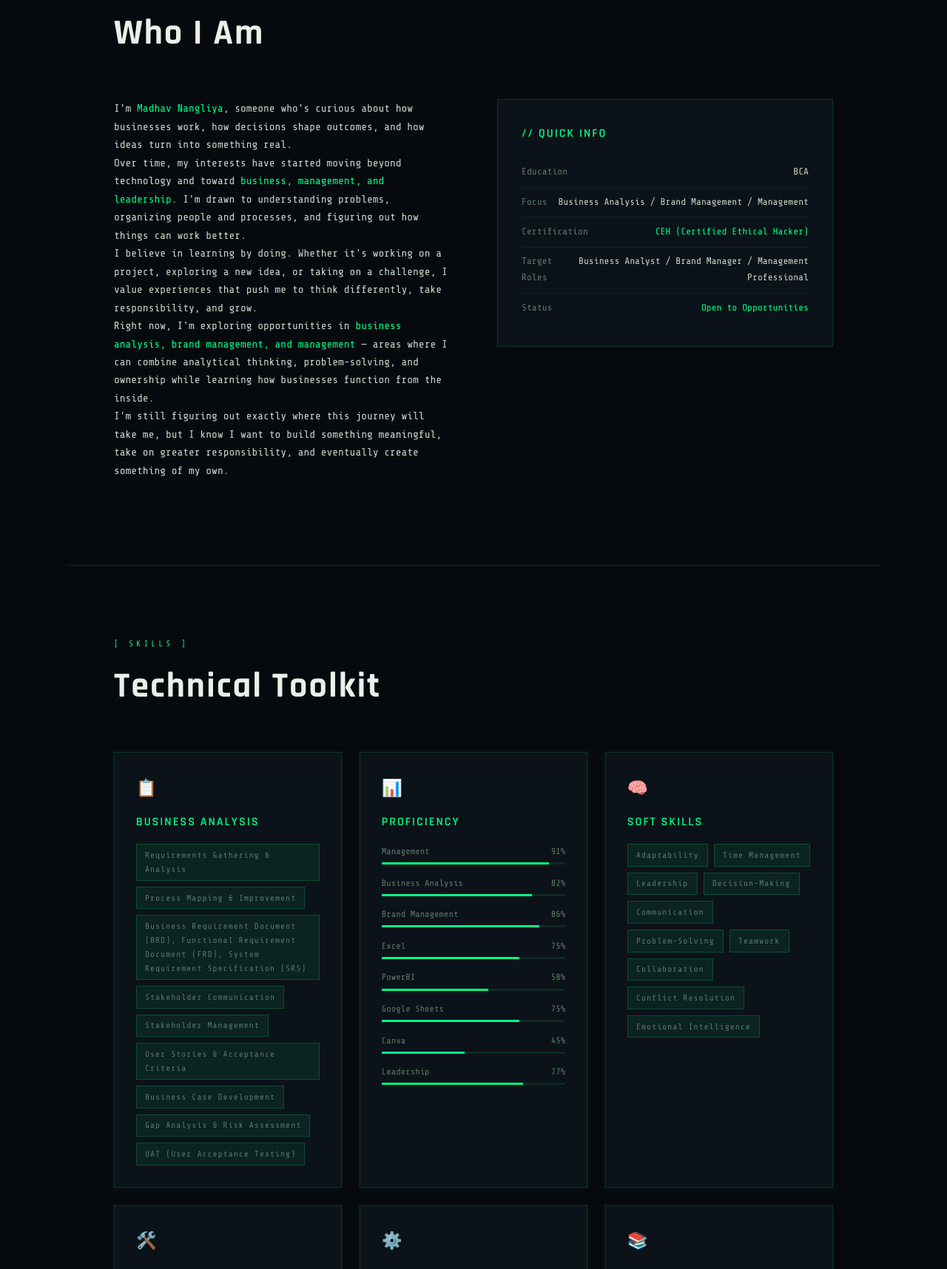
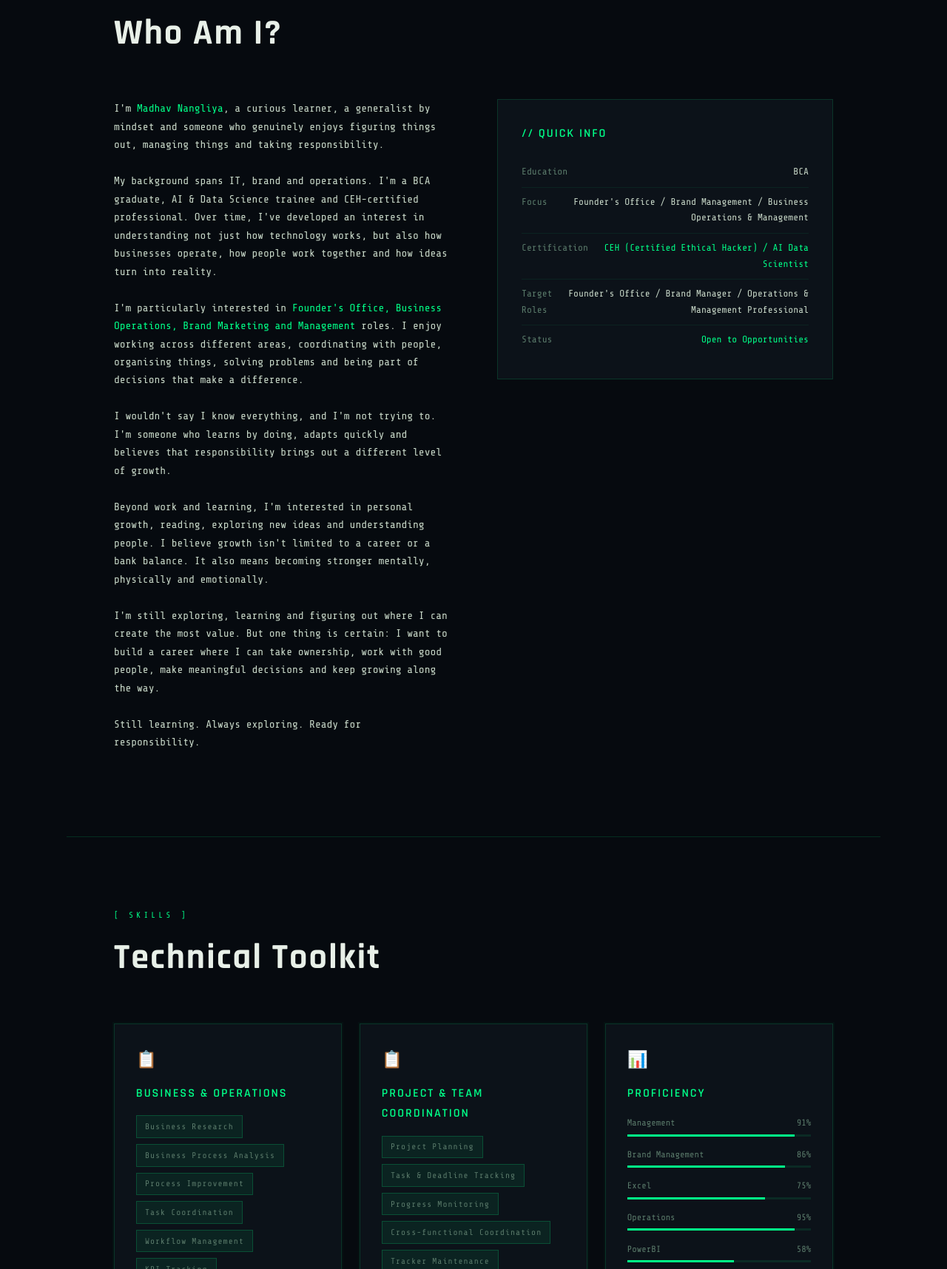
Before and after one commit to madhav-nangliya/madhav-nangliya.github.io, a plain HTML site: page index.html in a window 1280 px wide. Shown: the part 1084-2800 px from the top of the page at 74% size. Drawn offline with nearby package versions, Linux system fonts and the light colour scheme.

Commit message:
removed business analyst as carreer objective and changed to founder's office, business operations and management. Also changed the section title from "Who I Am" to "Who Am I?"

```diff
--- a/index.html
+++ b/index.html
@@ -621,14 +621,14 @@
   <!-- HERO -->
   <div class="hero">
     <div class="hero-inner">
-      <div class="hero-tag">Business Analysis &amp; Management &amp; Brand Management</div>
+      <div class="hero-tag"> Management &amp; Brand Management &amp; Marketing &amp; Business Operations </div>
       <h1>Hi, I'm <span class="accent">Madhav Nangliya</span></h1>
-      <div class="hero-subtitle">Business Analyst &nbsp;/&nbsp; Brand Manager &nbsp;/&nbsp; Management Professional</div>
+      <div class="hero-subtitle">Founder's Office &nbsp;/&nbsp; Brand Manager &nbsp;/&nbsp; Operations & Management Professional</div>
       <div class="hero-desc">
        I'm an aspiring business professional with a growing interest in business, management, and solving real-world problems.
        I'm interested in understanding how businesses operate, how decisions are made, and how people and processes come together to achieve meaningful outcomes.
        My approach is rooted in analytical thinking, organization, and taking ownership. I enjoy working through problems, understanding how things work, and finding practical ways to improve them.
-       I'm exploring opportunities in business analysis, brand management, and management where I can strengthen my decision-making, communication, and leadership skills while contributing to real business outcomes.
+       I'm exploring opportunities in founder's office, brand management, and operations where I can strengthen my decision-making, communication, and leadership skills while contributing to real business outcomes.
        I'm building my professional experience, broadening my perspective, and discovering where I can create the most value.
 
       </div>
@@ -648,19 +648,22 @@
   <!-- ABOUT -->
   <section id="about">
     <div class="section-label">About</div>
-    <div class="section-title">Who I Am</div>
+    <div class="section-title">Who Am I?</div>
     <div class="about-grid">
       <div class="about-text">
         <p>
-          I'm <span class="highlight">Madhav Nangliya</span>, someone who's curious about how businesses work, how decisions shape outcomes, and how ideas turn into something real.
-          <br>
-          Over time, my interests have started moving beyond technology and toward <span class="highlight">business, management, and leadership</span>. I'm drawn to understanding problems, organizing people and processes, and figuring out how things can work better.
-          <br>
-          I believe in learning by doing. Whether it's working on a project, exploring a new idea, or taking on a challenge, I value experiences that push me to think differently, take responsibility, and grow.
-          <br>
-          Right now, I'm exploring opportunities in <span class="highlight">business analysis, brand management, and management</span> — areas where I can combine analytical thinking, problem-solving, and ownership while learning how businesses function from the inside.
-          <br>
-          I'm still figuring out exactly where this journey will take me, but I know I want to build something meaningful, take on greater responsibility, and eventually create something of my own.
+          I'm <span class="highlight">Madhav Nangliya</span>, a curious learner, a generalist by mindset and someone who genuinely enjoys figuring things out, managing things and taking responsibility. <br> <br>
+          My background spans IT, brand and operations. I'm a BCA graduate, AI & Data Science trainee and CEH-certified professional. Over time, I've developed an interest in understanding not just how technology works, but also how businesses operate, how people work together and how ideas turn into reality.
+          <br> <br>
+          I'm particularly interested in <span class="highlight">Founder's Office, Business Operations, Brand Marketing and Management</span> roles. I enjoy working across different areas, coordinating with people, organising things, solving problems and being part of decisions that make a difference.
+          <br> <br>
+          I wouldn't say I know everything, and I'm not trying to. I'm someone who learns by doing, adapts quickly and believes that responsibility brings out a different level of growth.
+          <br> <br>
+          Beyond work and learning, I'm interested in personal growth, reading, exploring new ideas and understanding people. I believe growth isn't limited to a career or a bank balance. It also means becoming stronger mentally, physically and emotionally.
+          <br> <br>
+          I'm still exploring, learning and figuring out where I can create the most value. But one thing is certain: I want to build a career where I can take ownership, work with good people, make meaningful decisions and keep growing along the way.
+          <br> <br>
+          Still learning. Always exploring. Ready for responsibility.
         </p>
       </div>
       <div class="about-card">
@@ -671,15 +674,15 @@
         </div>
         <div class="info-row">
           <span class="label">Focus</span>
-          <span class="value"> Business Analysis / Brand Management / Management</span>
+          <span class="value"> Founder's Office / Brand Management / Business Operations & Management</span>
         </div>
         <div class="info-row">
           <span class="label">Certification</span>
-          <span class="value green">CEH (Certified Ethical Hacker)</span>
+          <span class="value green">CEH (Certified Ethical Hacker) / AI Data Scientist</span>
         </div>
         <div class="info-row">
           <span class="label">Target Roles</span>
-          <span class="value"> Business Analyst / Brand Manager / Management Professional</span>
+          <span class="value"> Founder's Office / Brand Manager / Operations & Management Professional</span>
         </div>
         <div class="info-row">
           <span class="label">Status</span>
@@ -699,17 +702,29 @@
 
       <div class="skill-card">
         <div class="skill-card-icon">📋</div>
-        <h3>Business Analysis</h3>
+        <h3>Business & Operations</h3>
         <div class="skill-tags">
-          <span class="tag">Requirements Gathering & Analysis</span>
-          <span class="tag">Process Mapping & Improvement</span>
-          <span class="tag">Business Requirement Document (BRD), Functional Requirement Document (FRD), System Requirement Specification (SRS)</span>
-          <span class="tag">Stakeholder Communication</span>
-          <span class="tag">Stakeholder Management</span>
-          <span class="tag">User Stories & Acceptance Criteria</span>
-          <span class="tag">Business Case Development</span>
-          <span class="tag">Gap Analysis & Risk Assessment</span>
-          <span class="tag">UAT (User Acceptance Testing)</span>
+          <span class="tag">Business Research</span>
+          <span class="tag">Business Process Analysis</span>
+          <span class="tag">Process Improvement</span>
+          <span class="tag">Task Coordination</span>
+          <span class="tag">Workflow Management</span>
+          <span class="tag">KPI Tracking</span>
+          <span class="tag">Reporting & Documentation</span>
+        </div>
+      </div>
+
+      <div class="skill-card">
+        <div class="skill-card-icon">📋</div>
+        <h3>Project & Team Coordination</h3>
+        <div class="skill-tags">
+          <span class="tag">Project Planning</span>
+          <span class="tag">Task & Deadline Tracking</span>
+          <span class="tag">Progress Monitoring</span>
+          <span class="tag">Cross-functional Coordination</span>
+          <span class="tag">Tracker Maintenance</span>
+          <span class="tag">Team Coordination</span>
+          <span class="tag">Follow-Ups</span>
         </div>
       </div>
 
@@ -722,16 +737,16 @@
             <div class="skill-bar-track"><div class="skill-bar-fill" style="width:91%"></div></div>
           </div>
           <div class="skill-bar-item">
-            <div class="skill-bar-header"><span>Business Analysis</span><span>82%</span></div>
-            <div class="skill-bar-track"><div class="skill-bar-fill" style="width:82%"></div></div>
-          </div>
-          <div class="skill-bar-item">
             <div class="skill-bar-header"><span>Brand Management</span><span>86%</span></div>
             <div class="skill-bar-track"><div class="skill-bar-fill" style="width:86%"></div></div>
           </div>
           <div class="skill-bar-item">
             <div class="skill-bar-header"><span>Excel</span><span>75%</span></div>
             <div class="skill-bar-track"><div class="skill-bar-fill" style="width:75%"></div></div>
+          </div>
+          <div class="skill-bar-item">
+            <div class="skill-bar-header"><span>Operations</span><span>95%</span></div>
+            <div class="skill-bar-track"><div class="skill-bar-fill" style="width:91%"></div></div>
           </div>
           <div class="skill-bar-item">
             <div class="skill-bar-header"><span>PowerBI</span><span>58%</span></div>
@@ -768,6 +783,7 @@
           <span class="tag">Collaboration</span>
           <span class="tag">Conflict Resolution</span>
           <span class="tag">Emotional Intelligence</span>
+          <span class="tag">Quick Learner</span>
         </div>
       </div>
 
@@ -873,32 +889,18 @@
       <!-- COMPLETED -->
 
       <div class="cert-card completed">
-        <div class="cert-badge">TCS iON</div>
+        <div class="cert-badge">MSU</div>
         <div class="cert-info">
           <div class="completed-badge">✓ Completed</div>
-          <h3>TCS iON Career Edge - Young Professional</h3>
-          <p>TCS iON</p>
+          <h3>AI Data Scientist</h3>
+          <p>Medhavi Skills University</p>
           <div style="font-size:0.72rem; color:var(--text-dim); margin-bottom:0.4rem;">Completed</div>
           <div class="completed-bar">
             <div class="completed-bar-fill"></div>
           </div>
-          <div class="cert-issued">Issued &nbsp;<span>Apr 2026</span></div>
+          <div class="cert-issued">Issued &nbsp;<span>Aug 2026</span></div>
         </div>
       </div>
-
-      <div class="cert-card completed">
-              <div class="cert-badge">Deloitte</div>
-              <div class="cert-info">
-                <div class="completed-badge">✓ Completed</div>
-                <h3>Data Analytics Job Simulation</h3>
-                <p>Deloitte Australia</p>
-                <div style="font-size:0.72rem; color:var(--text-dim); margin-bottom:0.4rem;">Completed</div>
-                <div class="completed-bar">
-                  <div class="completed-bar-fill"></div>
-                </div>
-                <div class="cert-issued">Issued &nbsp;<span>May 2026</span></div>
-              </div>
-            </div>
 
       <div class="cert-card completed">
         <div class="cert-badge">MSFT</div>
@@ -925,6 +927,34 @@
             <div class="completed-bar-fill"></div>
           </div>
           <div class="cert-issued">Issued &nbsp;<span>May 2026</span></div>
+        </div>
+      </div>
+
+      <div class="cert-card completed">
+              <div class="cert-badge">Deloitte</div>
+              <div class="cert-info">
+                <div class="completed-badge">✓ Completed</div>
+                <h3>Data Analytics Job Simulation</h3>
+                <p>Deloitte Australia</p>
+                <div style="font-size:0.72rem; color:var(--text-dim); margin-bottom:0.4rem;">Completed</div>
+                <div class="completed-bar">
+                  <div class="completed-bar-fill"></div>
+                </div>
+                <div class="cert-issued">Issued &nbsp;<span>May 2026</span></div>
+              </div>
+            </div>
+
+      <div class="cert-card completed">
+        <div class="cert-badge">TCS iON</div>
+        <div class="cert-info">
+          <div class="completed-badge">✓ Completed</div>
+          <h3>TCS iON Career Edge - Young Professional</h3>
+          <p>TCS iON</p>
+          <div style="font-size:0.72rem; color:var(--text-dim); margin-bottom:0.4rem;">Completed</div>
+          <div class="completed-bar">
+            <div class="completed-bar-fill"></div>
+          </div>
+          <div class="cert-issued">Issued &nbsp;<span>Apr 2026</span></div>
         </div>
       </div>
 
@@ -1051,7 +1081,7 @@
       <div class="contact-text">
         <div class="section-label">Contact</div>
         <h2>Let's Connect</h2>
-        <p>Open to roles in business analysis, business management, brand management and management.
+        <p>Open to roles in founnder's office, brand management and business operations & management.
           <br> Feel free to reach out.</p>
         <div class="contact-links">
           <a href="https://www.linkedin.com/in/madhav-nangliya" class="contact-link">
@@ -1082,15 +1112,15 @@
         </div>
         <div class="terminal-body">
           <div class="t-line"><span class="t-prompt">$</span><span class="t-cmd">whoami</span></div>
-          <div class="t-out">madhav nangliya — business analysis & management & brand management & leadership </div>
+          <div class="t-out">madhav nangliya </div>
           <br>
           <div class="t-line"><span class="t-prompt">$</span><span class="t-cmd">cat status.txt</span></div>
-          <div class="t-out">Role &nbsp;&nbsp;: <span class="t-val">BCA</span></div>
-          <div class="t-out">Cert &nbsp;&nbsp;: <span class="t-val">CEH (Certified Ethical Hacker)</span></div>
-          <div class="t-out">Target : <span class="t-val">Business Analyst / Management / Brand Management</span></div>
+          <div class="t-out">Current Role &nbsp;&nbsp;: <span class="t-val">BCA Graduate</span></div>
+          <div class="t-out">Cert &nbsp;&nbsp;: <span class="t-val">CEH (Certified Ethical Hacker) / AI Data Scientist</span></div>
+          <div class="t-out">Target : <span class="t-val">Founder's Office / Brand Management / Operations & Management</span></div>
           <br>
           <div class="t-line"><span class="t-prompt">$</span><span class="t-cmd">cat skills.txt</span></div>
-          <div class="t-out">Business Analysis, Management, Brand Management</div>
+          <div class="t-out">Founders' Office, Business Operations & Management, Brand Management</div>
           <br>
           <div class="t-line"><span class="t-prompt">$</span><span class="t-cmd">ping recruiter</span></div>
           <div class="t-out">Sending request... <span class="t-val">OPEN TO CONNECT</span></div>
```
